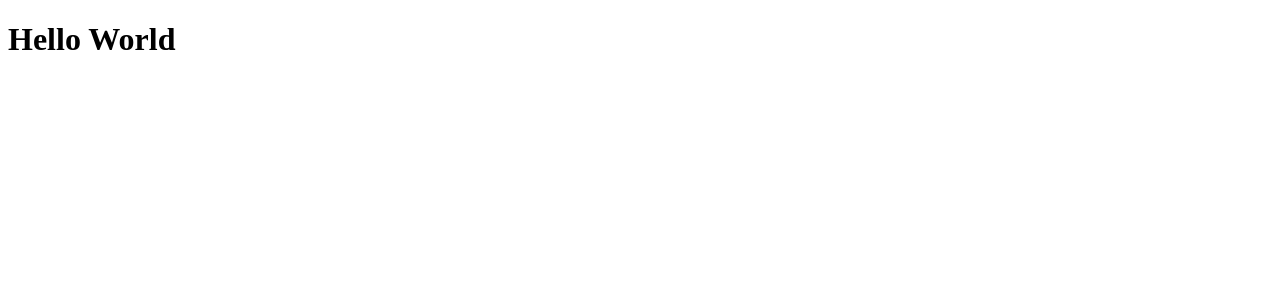
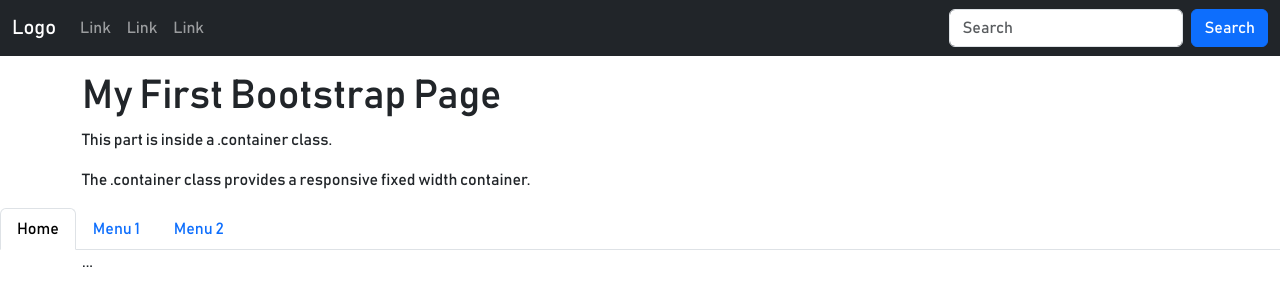
Before and after one commit to ec2003/ec2003.github.io, a plain HTML site: page index.html in a window 1280 px wide. Drawn offline with nearby package versions, Linux system fonts and the light colour scheme.

Commit message:
update index.html, README.md and add font/, js/

```diff
--- a/index.html
+++ b/index.html
@@ -3,9 +3,72 @@
 <head>
     <meta charset="UTF-8">
     <meta name="viewport" content="width=device-width, initial-scale=1.0">
-    <title>Document</title>
+    <!-- BOOSTRAP5 CDN -->
+    <link href="https://cdn.jsdelivr.net/npm/bootstrap@5.3.3/dist/css/bootstrap.min.css" rel="stylesheet">
+    <script src="https://cdn.jsdelivr.net/npm/bootstrap@5.3.3/dist/js/bootstrap.bundle.min.js"></script>
+    <!-- CSS CONFIG -->
+    <style>
+        @font-face {
+            font-family: Bahnschrift;
+            src: url('font/BAHNSCHRIFT.TTF');
+        }
+        body {
+            font-family: Bahnschrift;
+        }
+    </style>
+    <!-- JS SCRIPT -->
+    <script type="text/javascript" src="js/home.js" defer></script>
+    <title>Home Page</title>
 </head>
 <body>
-    <h1>Hello World</h1>
+    <nav class="navbar navbar-expand-sm navbar-dark bg-dark fixed-top">
+        <div class="container-fluid">
+            <a class="navbar-brand" href="javascript:void(0)">Logo</a>
+                <button class="navbar-toggler" type="button" data-bs-toggle="collapse" data-bs-target="#mynavbar">
+                    <span class="navbar-toggler-icon"></span>
+                </button>
+            <div class="collapse navbar-collapse" id="mynavbar">
+                <ul class="navbar-nav me-auto">
+                    <li class="nav-item">
+                        <a class="nav-link" href="javascript:void(0)">Link</a>
+                    </li>
+                    <li class="nav-item">
+                        <a class="nav-link" href="javascript:void(0)">Link</a>
+                    </li>
+                    <li class="nav-item">
+                        <a class="nav-link" href="javascript:void(0)">Link</a>
+                    </li>
+                </ul>
+                <form class="d-flex">
+                    <input class="form-control me-2" type="text" placeholder="Search">
+                    <button class="btn btn-primary" type="button">Search</button>
+                </form>
+            </div>
+        </div>
+    </nav>
+    <div class="container mt-4" style="padding-top: 48px;">
+        <h1>My First Bootstrap Page</h1>
+        <p>This part is inside a .container class.</p>
+        <p>The .container class provides a responsive fixed width container.</p>
+    </div>
+    <!-- Nav tabs -->
+<ul class="nav nav-tabs">
+    <li class="nav-item">
+      <a class="nav-link active" data-bs-toggle="tab" href="#home">Home</a>
+    </li>
+    <li class="nav-item">
+      <a class="nav-link" data-bs-toggle="tab" href="#menu1">Menu 1</a>
+    </li>
+    <li class="nav-item">
+      <a class="nav-link" data-bs-toggle="tab" href="#menu2">Menu 2</a>
+    </li>
+  </ul>
+
+  <!-- Tab panes -->
+  <div class="tab-content">
+    <div class="tab-pane container active" id="home">...</div>
+    <div class="tab-pane container fade" id="menu1">...</div>
+    <div class="tab-pane container fade" id="menu2">...</div>
+  </div>
 </body>
 </html>
```
Also changed, not shown: font/BAHNSCHRIFT.TTF (added), js/home.js (added), 1 other file.
